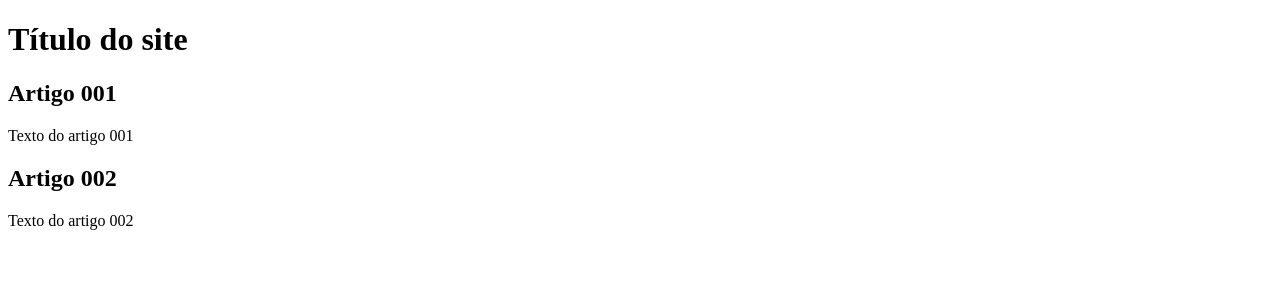
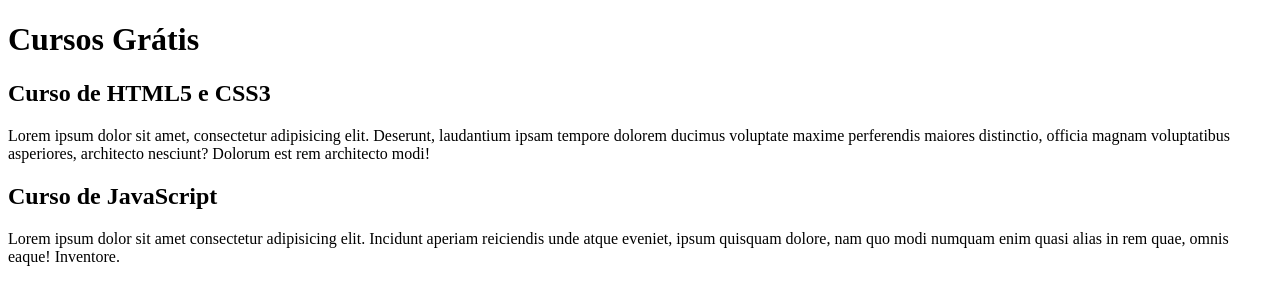
Before and after one commit to AnaClaraDeAlmeida/projeto-sitee, a plain HTML site: page index.html in a window 1280 px wide. Drawn offline with Linux system fonts and the light colour scheme.

Commit message:
comecei a escrever o conteúdo

```diff
--- a/index.html
+++ b/index.html
@@ -8,15 +8,15 @@
 <body>
     <main>
         <header>
-            <h1>Título do site</h1>
+            <h1>Cursos Grátis</h1>
         </header>
         <article>
-            <h2>Artigo 001</h2>
-            <p>Texto do artigo 001</p>
+            <h2>Curso de HTML5 e CSS3</h2>
+            <p>Lorem ipsum dolor sit amet, consectetur adipisicing elit. Deserunt, laudantium ipsam tempore dolorem ducimus voluptate maxime perferendis maiores distinctio, officia magnam voluptatibus asperiores, architecto nesciunt? Dolorum est rem architecto modi!</p>
         </article>
         <article>
-            <h2>Artigo 002</h2>
-            <p>Texto do artigo 002</p>
+            <h2>Curso de JavaScript</h2>
+            <p>Lorem ipsum dolor sit amet consectetur adipisicing elit. Incidunt aperiam reiciendis unde atque eveniet, ipsum quisquam dolore, nam quo modi numquam enim quasi alias in rem quae, omnis eaque! Inventore.</p>
         </article>
     </main>
 
```
